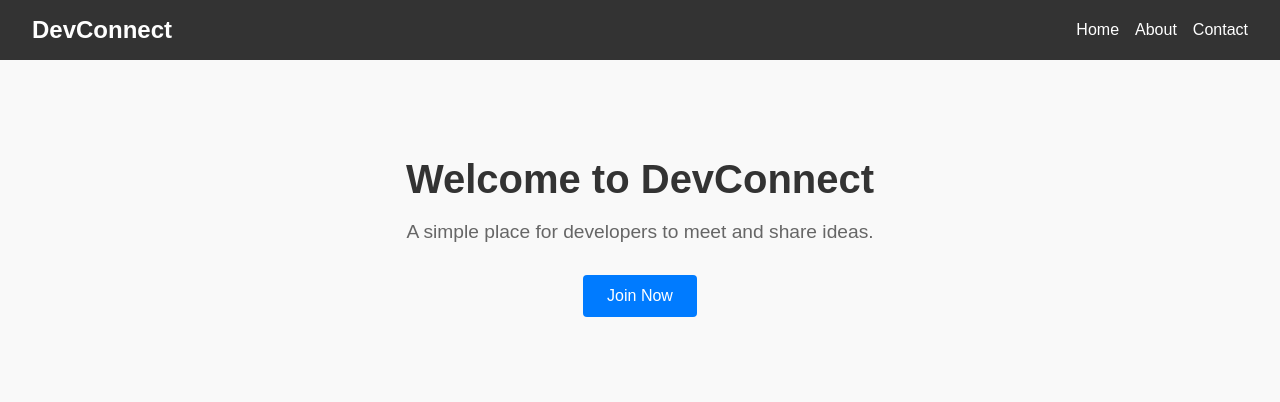
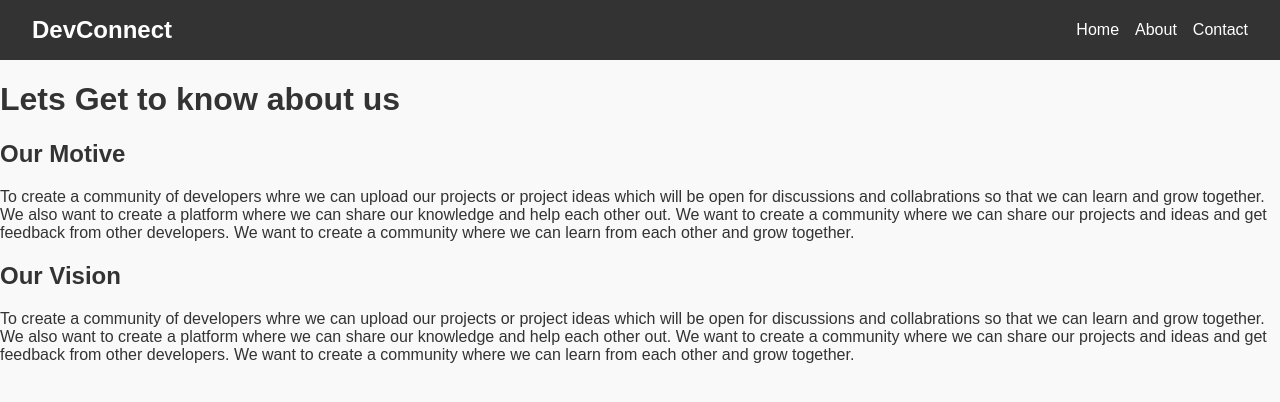
Before and after one commit to kritagya025/React_Project, a React (Vite) app in the folder my-react-app/: page / in a window 1280 px wide. Shown: the top 402 px of the page. Built offline with nearby package versions, Linux system fonts and the light colour scheme.

Commit message:
added about

```diff
--- a/my-react-app/src/App.jsx
+++ b/my-react-app/src/App.jsx
@@ -1,5 +1,6 @@
 import React from 'react';
 import './App.css';
+import About from './components/about';
 
 function App() {
   return (
@@ -8,17 +9,12 @@ function App() {
         <h1>DevConnect</h1>
         <nav>
           <a href="#home">Home</a>
-          <a href="#about">About</a>
+          <a href="about.jsx">About</a>
           <a href="#contact">Contact</a>
         </nav>
+
       </header>
-
-      <main className="main-content">
-        <h2>Welcome to DevConnect</h2>
-        <p>A simple place for developers to meet and share ideas.</p>
-        <button className="primary-button">Join Now</button>
-      </main>
-
+<About />
     </div>
   );
 }
--- /dev/null
+++ b/my-react-app/src/components/about.jsx
@@ -0,0 +1,18 @@
+import React from 'react'
+
+function About() {
+  return (
+    <div>
+      <h1 className="about">Lets Get to know about us</h1>
+      <h2>Our Motive</h2>
+      <p>To create a community of developers whre we can upload our projects or project ideas which will be open
+        for discussions and collabrations so that we can learn and grow together. We also want to create a platform where we can share our knowledge and help each other out. We want to create a community where we can share our projects and ideas and get feedback from other developers. We want to create a community where we can learn from each other and grow together.   </p>
+      <h2>Our Vision</h2>
+      <p>To create a community of developers whre we can upload our projects or project ideas which will be open
+        for discussions and collabrations so that we can learn and grow together. We also want to create a platform where we can share our knowledge and help each other out. We want to create a community where we can share our projects and ideas and get feedback from other developers. We want to create a community where we can learn from each other and grow together.
+      </p>
+    </div>
+  )
+}
+
+export default About
--- /dev/null
+++ b/package.json
@@ -0,0 +1,6 @@
+{
+  "dependencies": {
+    "@tailwindcss/vite": "^4.2.2",
+    "tailwindcss": "^4.2.2"
+  }
+}
```
Also changed, not shown: 1 other file (tests, documents, lock files or other folders).
